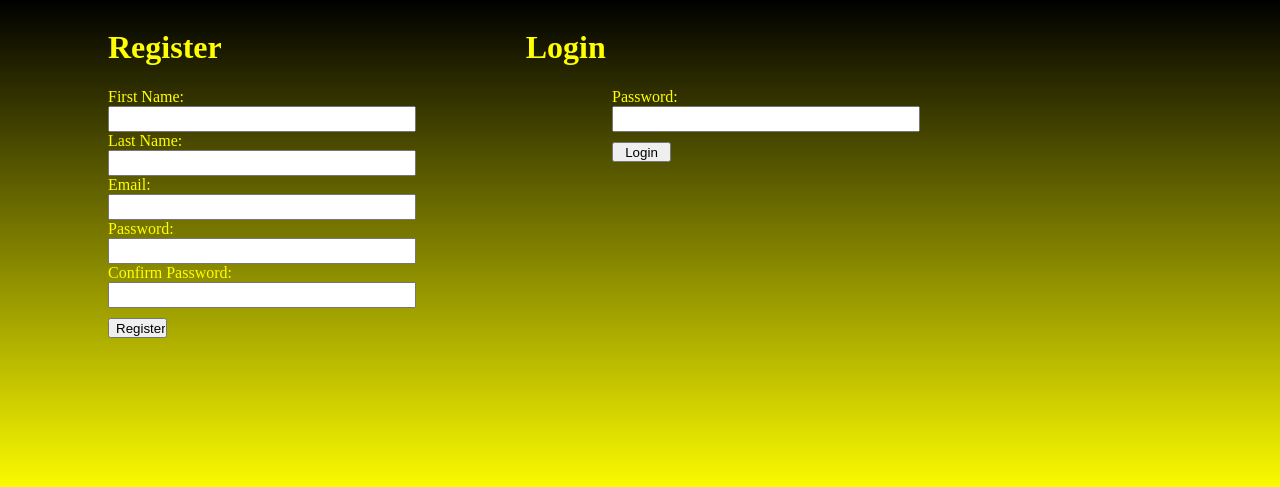
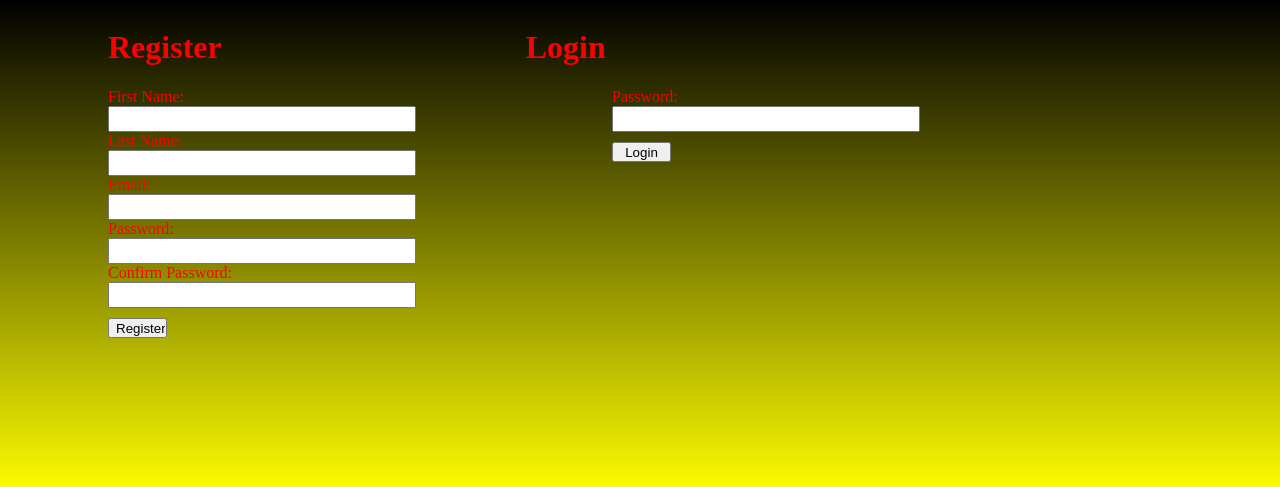
Before and after one commit to nicksturges/login_registration, a Flask app: page / in a window 1280 px wide. Shown: the top 487 px of the page. Run offline with Flask 2, Linux system fonts and the light colour scheme.

Commit message:
second commit

```diff
--- a/templates/index.html
+++ b/templates/index.html
@@ -8,7 +8,7 @@
     <style>
         body{
             background-image: linear-gradient(#000000, #ffff00);
-            color: yellow;
+            color: red;
         }
 
         h1{
```
